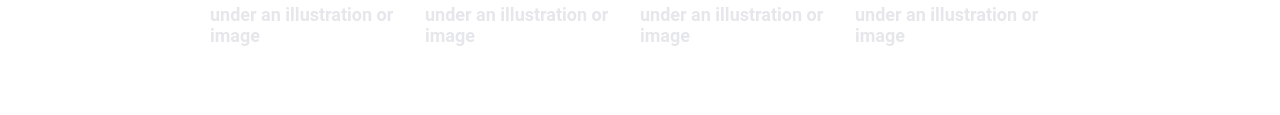
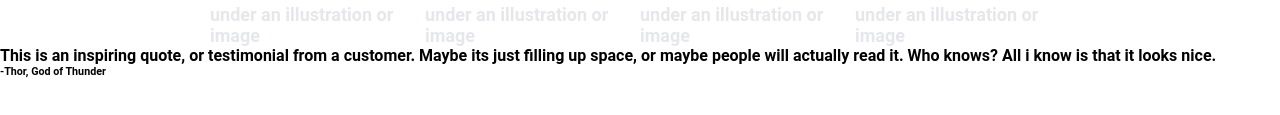
Before and after one commit to tikitiki2/Landing-page, a plain HTML site: page index.html in a window 1280 px wide. Shown: the part 569-684 px from the top of the page. Drawn offline with Linux system fonts and the light colour scheme.

Commit message:
added quote section

```diff
--- a/index.html
+++ b/index.html
@@ -46,5 +46,9 @@
                 </div>
             </div>
         </div>
+        <div class="quote">
+            <h4>This is an inspiring quote, or testimonial from a customer. Maybe its just filling up space, or maybe people will actually read it. Who knows? All i know is that it looks nice.</h4>
+            <h6>-Thor, God of Thunder</h6>
+        </div>
     </body>
 </html>
```
